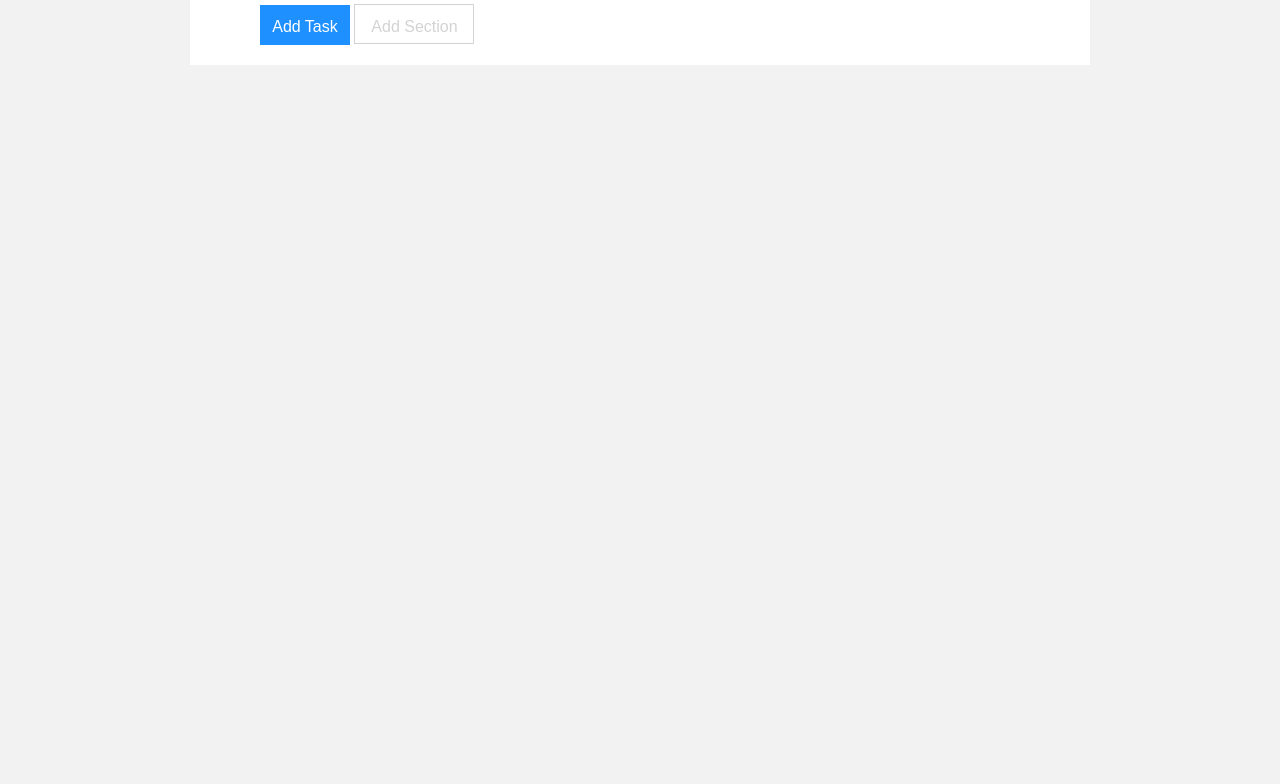
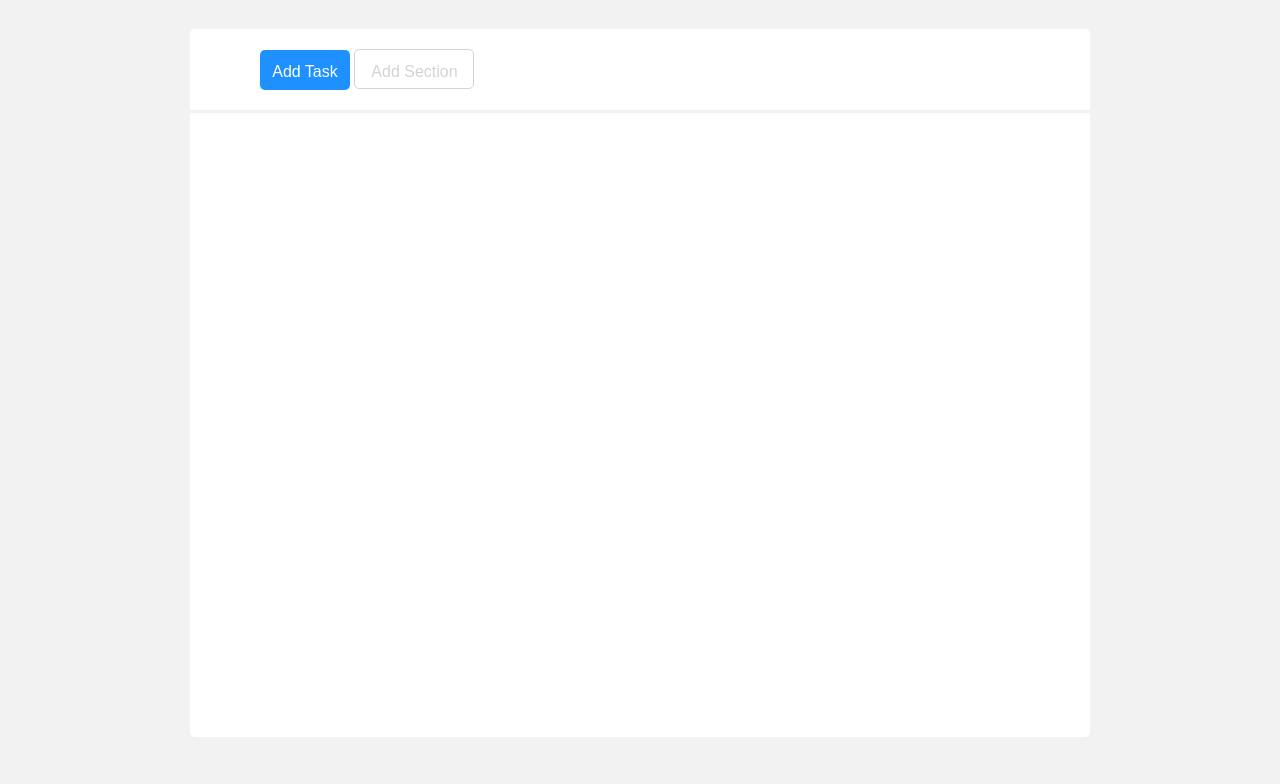
Before and after one commit to cinvenz/html-css-toboolist, a plain HTML site: page index.html in a window 1280 px wide. Shown: the part 78-862 px from the top of the page. Drawn offline with Linux system fonts and the light colour scheme.

Commit message:
main container

```diff
--- a/index.html
+++ b/index.html
@@ -18,6 +18,10 @@
                     <div class="task-button">Add Task</div>
                     <div class="section-button">Add Section</div>
                 </div>
+
+                <div class="main-container">
+
+                </div>
             </main>
 
         </div>
--- a/style.css
+++ b/style.css
@@ -29,6 +29,11 @@ img {
     max-width: 900px;
     margin: auto;
     padding: 20px;
+    border-top-left-radius: 5px;
+    border-top-right-radius: 5px;
+    position: relative;
+    top: 45px;
+
 }
 
 .task-button {
@@ -40,7 +45,7 @@ img {
     text-align: center;
     padding-top: 13px;
     margin-left: 50px;
-
+    border-radius: 5px;
 }
 
 .section-button {
@@ -51,4 +56,17 @@ img {
     padding-top: 13px;
     border: 1px solid lightgray;
     color: lightgray;
+    border-radius: 5px;
 }
+
+.main-container {
+    background-color: white;
+    max-width: 900px;
+    margin: auto;
+    height: 78vh;
+    position: relative;
+    top: 48px;
+    border-bottom-left-radius: 5px;
+    border-bottom-right-radius: 5px;
+
+}
```
